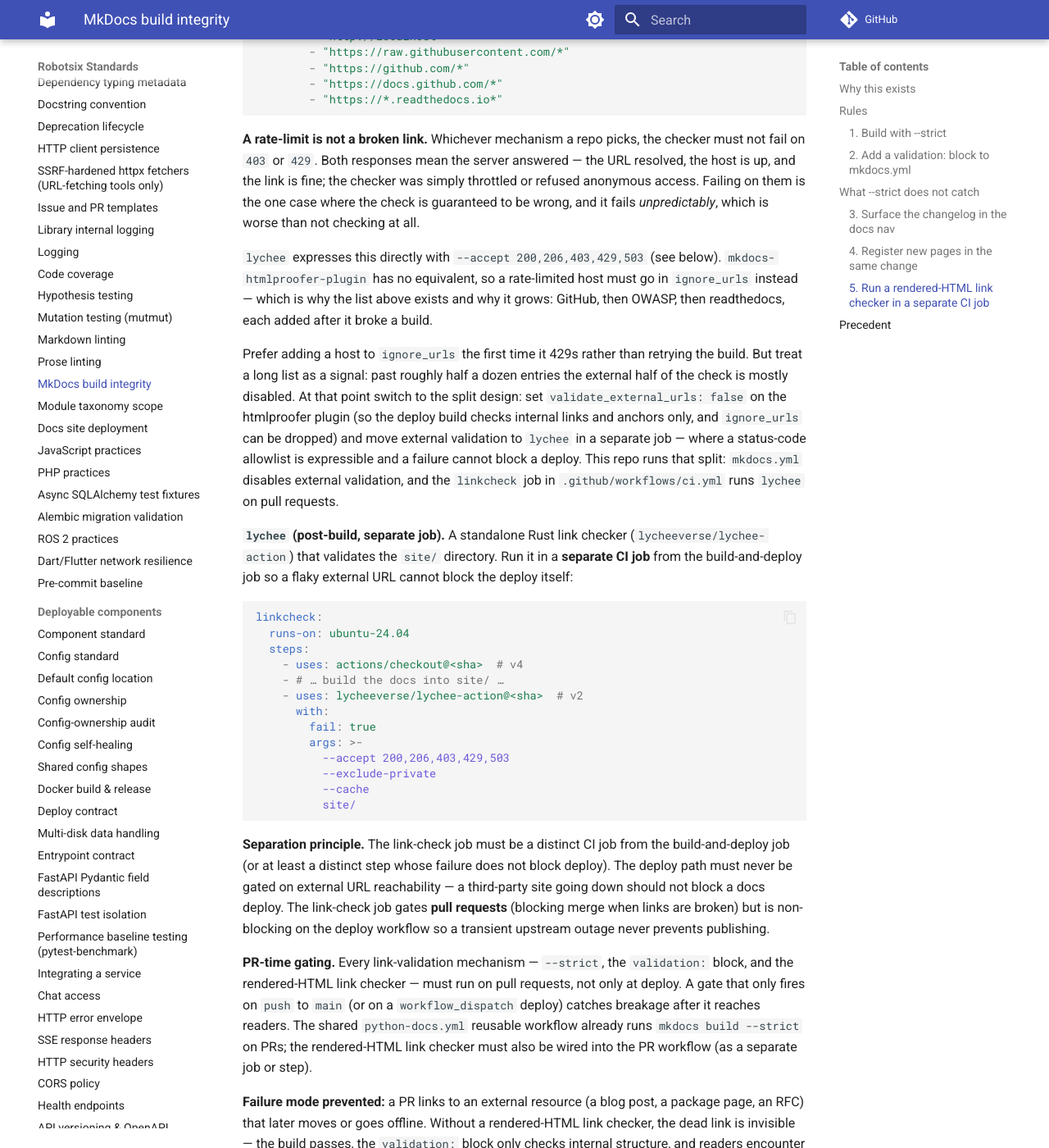
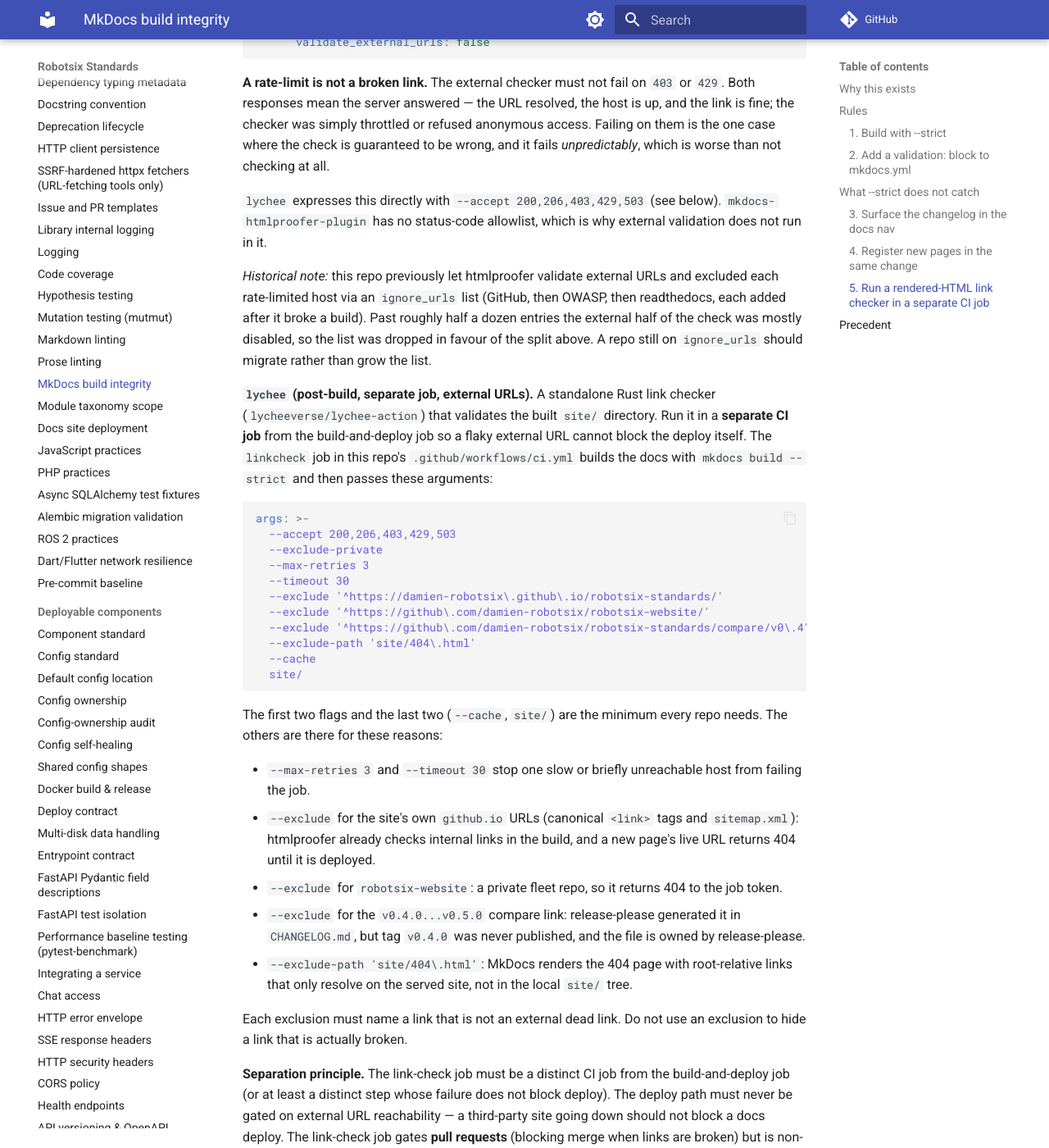
Before and after one commit to damien-robotsix/robotsix-standards, an MkDocs documentation site: the page built from docs/mkdocs-build.md, in a window 1280 px wide and 1400 px high, scrolled down 3566 px. Shown: the whole window at 82% size. Built offline with MkDocs 1.6.1 and Material for MkDocs 9.7.7, drawn with Linux system fonts in a browser that asks for light colours; comment, search, counter and statistics services are not loaded; some of the changed text lies outside the part shown.

Commit message:
docs: Reconcile docs/mkdocs-build.md link-validation section with the implemented lychee split (20261101T102857Z-reconcile-docs-mkdocs-build-md-link-vali-432c) (#475)
Co-authored-by: robotsix-mill <mill@robotsix.local>

````diff
--- a/docs/mkdocs-build.md
+++ b/docs/mkdocs-build.md
@@ -136,71 +136,82 @@ rendered-HTML link checker — run against the built `site/` directory —
 validates every hyperlink on the published page: internal anchors,
 cross-page links, and external URLs.
 
-Two tools are acceptable.  Both satisfy the rule — choose the one that fits
-the repo's tolerance for external-URL flakiness:
+The standard design splits the check in two: `mkdocs-htmlproofer-plugin`
+validates internal links and anchors during the build, and `lychee` validates
+external URLs in a separate CI job. This repo runs exactly that split.
 
-**`mkdocs-htmlproofer-plugin` (build-time, internal + external).**
+**`mkdocs-htmlproofer-plugin` (build-time, internal links only).**
 A MkDocs plugin that validates the rendered HTML during `mkdocs build`.
-Internal link and anchor failures should be hard errors (`raise_error_after_finish:
-true`).  External URLs that are known to be flaky or rate-limited (GitHub,
-raw.githubusercontent.com, docs.github.com) should be excluded via
-`ignore_urls` so the build remains deterministic:
+Internal link and anchor failures are hard errors
+(`raise_error_after_finish: true`). External validation is switched off with
+`validate_external_urls: false`, so the deploy build is never gated on
+external URL reachability:
 
 ```yaml
 plugins:
   - htmlproofer:
       raise_error_after_finish: true
-      ignore_urls:
-        - "http://localhost*"
-        - "https://raw.githubusercontent.com/*"
-        - "https://github.com/*"
-        - "https://docs.github.com/*"
-        - "https://*.readthedocs.io*"
+      validate_external_urls: false
 ```
 
-**A rate-limit is not a broken link.** Whichever mechanism a repo picks, the
-checker must not fail on `403` or `429`. Both responses mean the server
-answered — the URL resolved, the host is up, and the link is fine; the checker
-was simply throttled or refused anonymous access. Failing on them is the one
-case where the check is guaranteed to be wrong, and it fails *unpredictably*,
-which is worse than not checking at all.
+**A rate-limit is not a broken link.** The external checker must not fail on
+`403` or `429`. Both responses mean the server answered — the URL resolved,
+the host is up, and the link is fine; the checker was simply throttled or
+refused anonymous access. Failing on them is the one case where the check is
+guaranteed to be wrong, and it fails *unpredictably*, which is worse than not
+checking at all.
 
 `lychee` expresses this directly with `--accept 200,206,403,429,503` (see
-below). `mkdocs-htmlproofer-plugin` has no equivalent, so a rate-limited host
-must go in `ignore_urls` instead — which is why the list above exists and why it
-grows: GitHub, then OWASP, then readthedocs, each added after it broke a build.
+below). `mkdocs-htmlproofer-plugin` has no status-code allowlist, which is why
+external validation does not run in it.
 
-Prefer adding a host to `ignore_urls` the first time it 429s rather than
-retrying the build. But treat a long list as a signal: past roughly half a dozen
-entries the external half of the check is mostly disabled. At that point switch
-to the split design: set `validate_external_urls: false` on the htmlproofer
-plugin (so the deploy build checks internal links and anchors only, and
-`ignore_urls` can be dropped) and move external validation to `lychee` in a
-separate job — where a status-code allowlist is expressible and a failure cannot
-block a deploy. This repo runs that split: `mkdocs.yml` disables external
-validation, and the `linkcheck` job in `.github/workflows/ci.yml` runs `lychee`
-on pull requests.
+*Historical note:* this repo previously let htmlproofer validate external URLs
+and excluded each rate-limited host via an `ignore_urls` list (GitHub, then
+OWASP, then readthedocs, each added after it broke a build). Past roughly half
+a dozen entries the external half of the check was mostly disabled, so the
+list was dropped in favour of the split above. A repo still on `ignore_urls`
+should migrate rather than grow the list.
 
-**`lychee` (post-build, separate job).**  A standalone Rust link checker
-(`lycheeverse/lychee-action`) that validates the `site/` directory.  Run it
-in a **separate CI job** from the build-and-deploy job so a flaky external
-URL cannot block the deploy itself:
+**`lychee` (post-build, separate job, external URLs).**  A standalone Rust
+link checker (`lycheeverse/lychee-action`) that validates the built `site/`
+directory.  Run it in a **separate CI job** from the build-and-deploy job so
+a flaky external URL cannot block the deploy itself. The `linkcheck` job in
+this repo's `.github/workflows/ci.yml` builds the docs with
+`mkdocs build --strict` and then passes these arguments:
 
 ```yaml
-linkcheck:
-  runs-on: ubuntu-24.04
-  steps:
-    - uses: actions/checkout@<sha>  # v4
-    - # … build the docs into site/ …
-    - uses: lycheeverse/lychee-action@<sha>  # v2
-      with:
-        fail: true
-        args: >-
-          --accept 200,206,403,429,503
-          --exclude-private
-          --cache
-          site/
+args: >-
+  --accept 200,206,403,429,503
+  --exclude-private
+  --max-retries 3
+  --timeout 30
+  --exclude '^https://damien-robotsix\.github\.io/robotsix-standards/'
+  --exclude '^https://github\.com/damien-robotsix/robotsix-website/'
+  --exclude '^https://github\.com/damien-robotsix/robotsix-standards/compare/v0\.4\.0\.\.\.v0\.5\.0$'
+  --exclude-path 'site/404\.html'
+  --cache
+  site/
 ```
+
+The first two flags and the last two (`--cache`, `site/`) are the minimum
+every repo needs. The others are there for these reasons:
+
+- `--max-retries 3` and `--timeout 30` stop one slow or briefly unreachable
+  host from failing the job.
+- `--exclude` for the site's own `github.io` URLs (canonical `<link>` tags and
+  `sitemap.xml`): htmlproofer already checks internal links in the build, and
+  a new page's live URL returns 404 until it is deployed.
+- `--exclude` for `robotsix-website`: a private fleet repo, so it returns 404
+  to the job token.
+- `--exclude` for the `v0.4.0...v0.5.0` compare link: release-please generated
+  it in `CHANGELOG.md`, but tag `v0.4.0` was never published, and the file is
+  owned by release-please.
+- `--exclude-path 'site/404\.html'`: MkDocs renders the 404 page with
+  root-relative links that only resolve on the served site, not in the local
+  `site/` tree.
+
+Each exclusion must name a link that is not an external dead link. Do not use
+an exclusion to hide a link that is actually broken.
 
 **Separation principle.**  The link-check job must be a distinct CI job from
 the build-and-deploy job (or at least a distinct step whose failure does not
````
